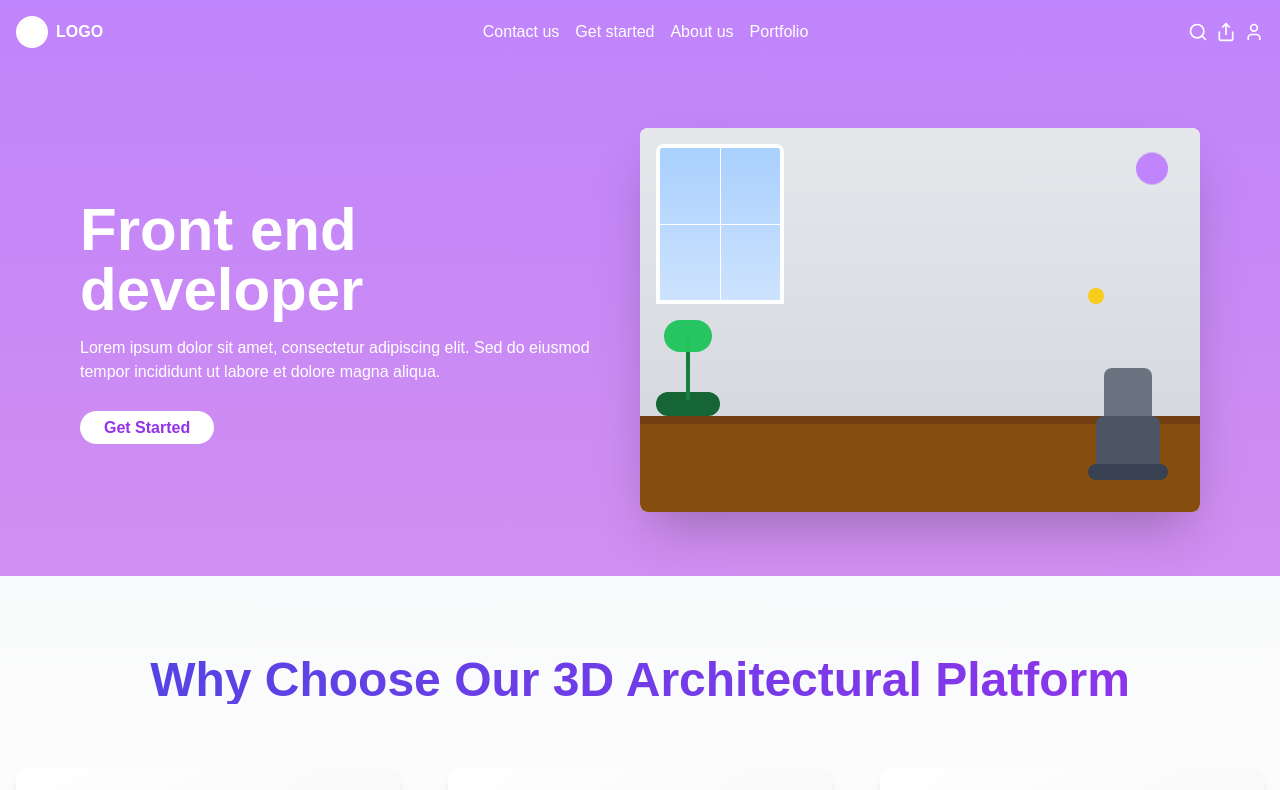
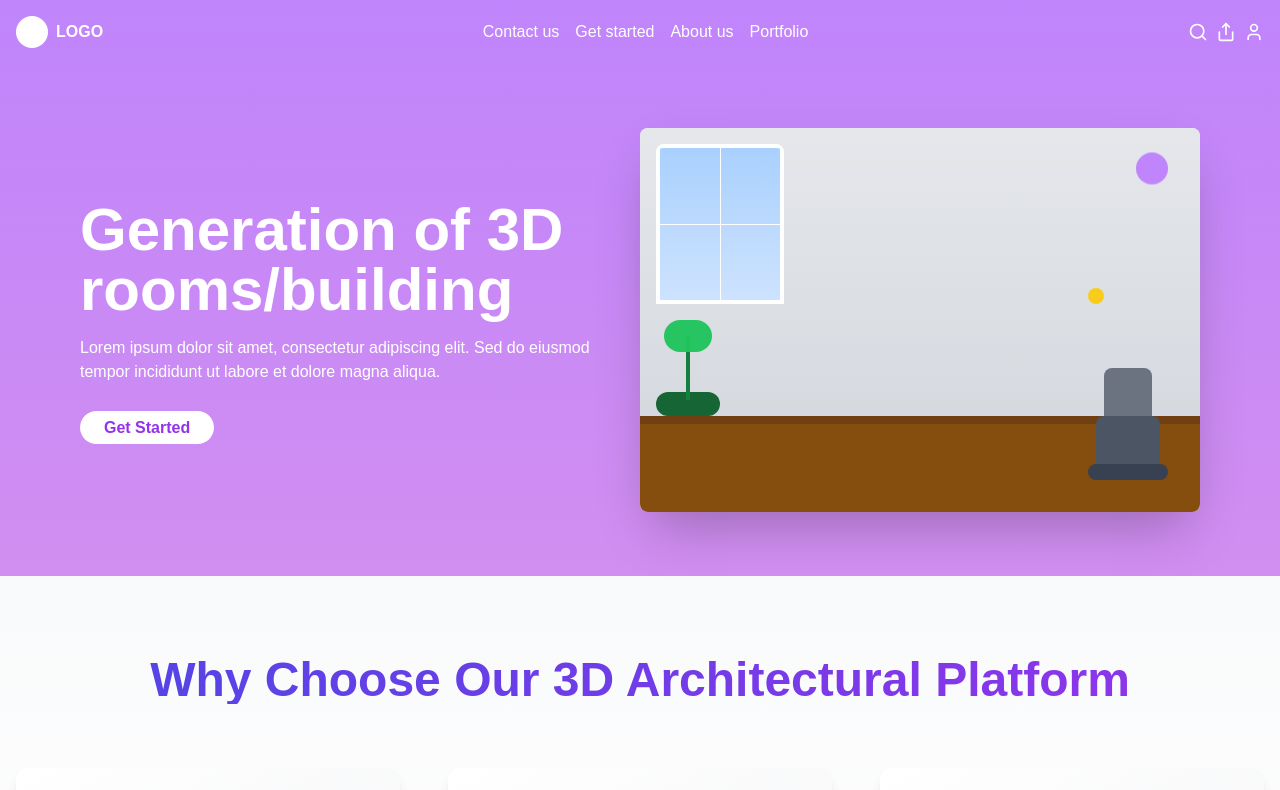
Before and after one commit to JessiP23/room-generation, a Next.js app: page / in a window 1280 px wide. Shown: the top 790 px of the page. Built offline with nearby package versions, Linux system fonts and the light colour scheme.

Commit message:
generation

```diff
--- a/app/page.js
+++ b/app/page.js
@@ -46,7 +46,7 @@
 
       <main className="flex items-center justify-between px-20 py-16">
         <div className="w-1/2">
-          <h1 className="text-6xl font-bold text-white mb-4">Front end developer</h1>
+          <h1 className="text-6xl font-bold text-white mb-4">Generation of 3D rooms/building</h1>
           <p className="text-white mb-8">
             Lorem ipsum dolor sit amet, consectetur adipiscing elit. Sed do
             eiusmod tempor incididunt ut labore et dolore magna aliqua.
```
